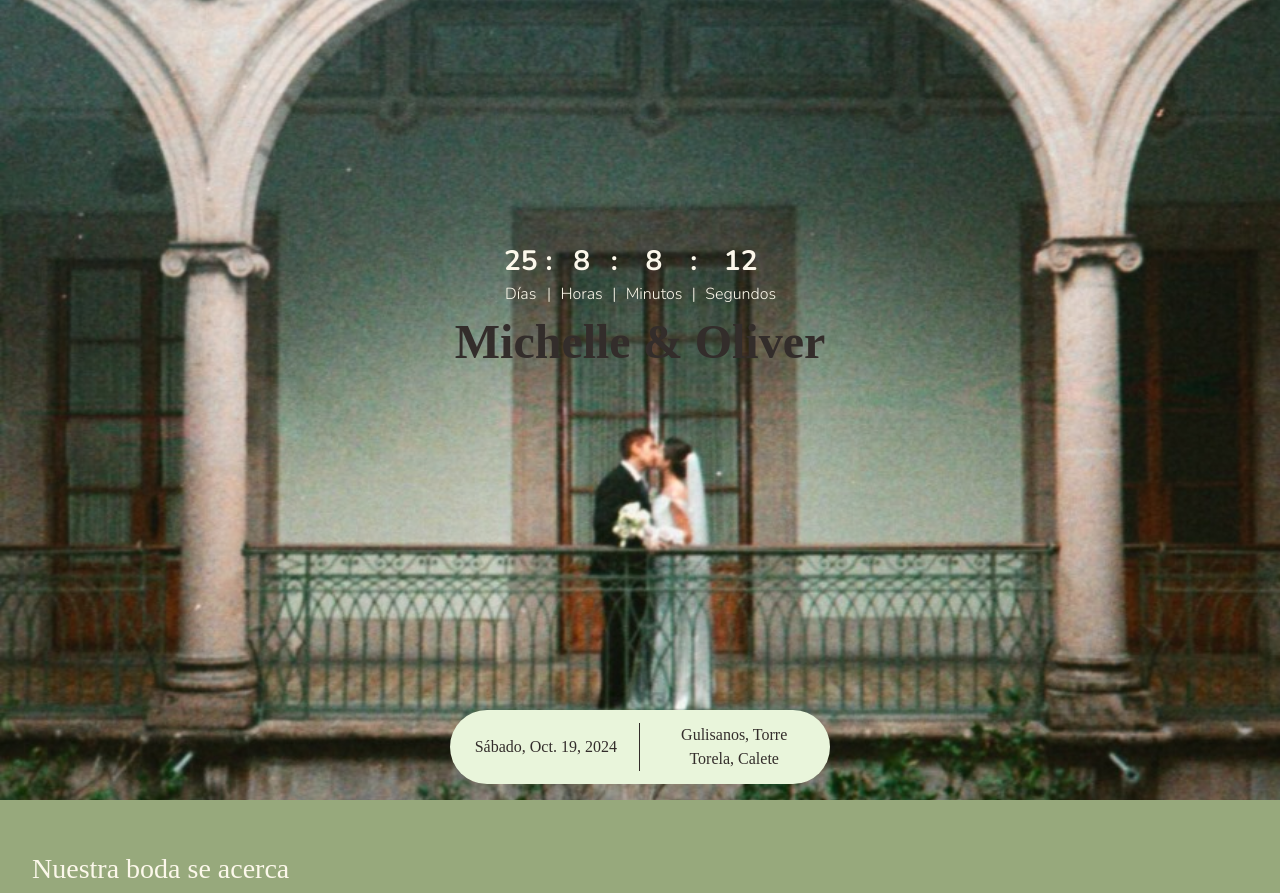
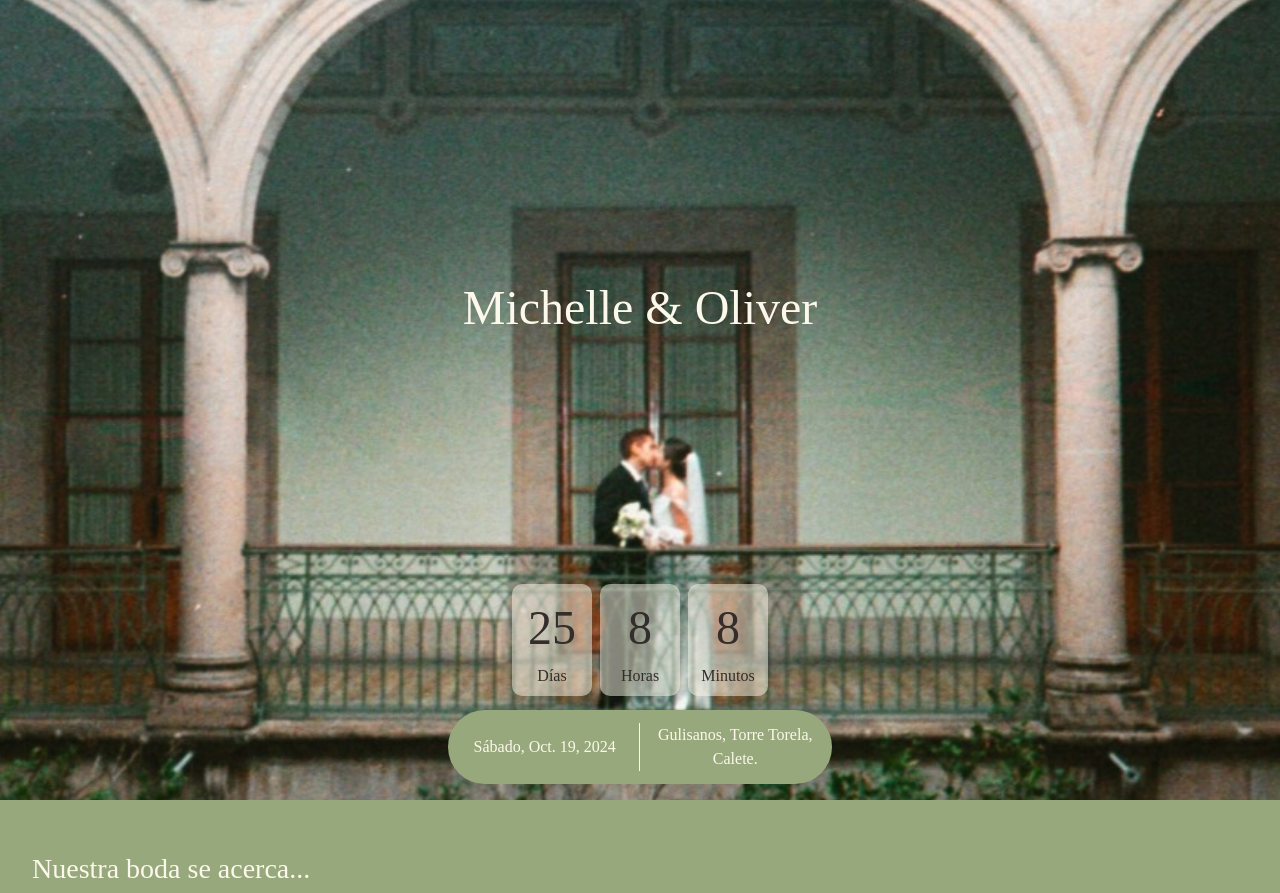
Before and after one commit to olivervillalobos/wedding_invitation, a plain HTML site: page index.html in a window 1280 px wide. Shown: the top 893 px of the page. Drawn offline with Linux system fonts and the light colour scheme; a web font is replaced by a local one.

Commit message:
Invitacion terminada

```diff
--- a/index.html
+++ b/index.html
@@ -4,42 +4,27 @@
     <meta charset="UTF-8">
     <meta name="viewport" content="width=device-width, initial-scale=1.0">
     <link rel="stylesheet" href="style.css">
+
     <title>Michelle & Oliver</title>
 </head>
 <body>
     <header>
         <div class="header-main-div">
+            <h1>Michelle & Oliver</h1>
             <div class="timer">
                 <div class="timer-item">
                     <p id="days"></p>
                     <p>Días</p>
                 </div>
                 <div class="timer-item">
-                    <p>:</p>
-                    <p>|</p>
-                </div>
-                <div class="timer-item">
                     <p id="hours"></p>
                     <p>Horas</p>
-                </div>
-                <div class="timer-item">
-                    <p>:</p>
-                    <p>|</p>
                 </div>
                 <div class="timer-item">
                     <p id="minutes"></p>
                     <p>Minutos</p>
                 </div>
-                <div class="timer-item">
-                    <p>:</p>
-                    <p>|</p>
-                </div>
-                <div class="timer-item">
-                    <p id="seconds"></p>
-                    <p>Segundos</p>
-                </div>
             </div>
-            <h1>Michelle & Oliver</h1>
             <div class="header-information">
                 <div class="header-information-child">
                     <p>Sábado, Oct. 19, 2024</p>
@@ -48,7 +33,7 @@
                     <div id="vl"></div>
                 </div>
                 <div class="header-information-child">
-                    <p><a class="a-link" href="https://maps.app.goo.gl/nErwvjwsGwrpWw3e6" target="_blank">Gulisanos, Torre Torela, Calete</a></p>
+                    <p><a class="a-link" href="https://maps.app.goo.gl/nErwvjwsGwrpWw3e6" target="_blank">Gulisanos, Torre Torela, Calete.</a></p>
                 </div>
             </div>
         </div>
@@ -56,7 +41,7 @@
     <main>
         <section class="wedding-overview">
             <div class="wedding-overview-div">
-                <h2 id="wedding-overview-title">Nuestra boda se acerca</h2>
+                    <h2 id="wedding-overview-title">Nuestra boda se acerca...</h2>
                 <h3 id="wedding-overview-date">Sábado, Oct. 19, 2024</h3>
                 <figure class="polaroid">
                     <img id="polaroid-img"
@@ -65,7 +50,7 @@
                     />
                 </figure>
                 <h3 id="wedding-overview-disclaimer">Estamos encantados de invitarte a celebrar nuestro matrimonio</h3>
-                <p id="wedding-overview-description">Tu presencia en este día tan especial significará mucho para nosotros. Celebrar el amor rodeados de nuestros amigos y familiares es un sueño hecho realidad. Esperamos compartir risas, alegría y momentos inolvidables mientras comenzamos juntos esta nueva aventura.</p>
+                <p id="wedding-overview-description">Tu presencia en este día tan especial significará mucho para nosotros. <br>Celebrar el amor rodeados de nuestros amigos y familiares es un sueño hecho realidad. Esperamos compartir risas, alegría y momentos inolvidables mientras comenzamos juntos esta nueva aventura.</p>
             </div>
         </section>
         <section id="place-section">
@@ -81,7 +66,7 @@
                             <p class="inner-polaroid-text">1:00 PM</p>
                         </figure>
                         <br>
-                        <h2 class="place-header">Fotos</h2>
+                        <h2 class="place-header">Ceremonia y Fotos</h2>
                         <br>
                         <p class="place-text">Blvd. Cuauhtemoc Sur 213, Davila, 22044 Tijuana, B.C.</p>
                         <a  class="a-link place-button right-btn" href="https://maps.app.goo.gl/hwuyuGFfr7sJMHpx5" target="_blank">Detalles</a>
--- a/style.css
+++ b/style.css
@@ -131,7 +131,6 @@ header{
     background-size: cover;
     background-position: center;
 }
-
 .header-main-div{
     height: 100%;
     display: flex;
@@ -139,32 +138,64 @@ header{
     align-items: center;
 }
 .timer{
+    margin-top: 17rem;
     display: flex;
     align-items: center;
     justify-content: center;
-    margin-top: 18rem;
+    margin-bottom: 1rem;
 }
-.timer-item{
+.timer-item {
+    position: relative; /* Ensures the pseudo-element is positioned correctly */
     text-align: center;
     margin: 0 0.25em;
-    color: var(--timer-color);
+    background-color: transparent; /* No background here */
+    border-radius: 10px;
+    padding: 0.5rem;
+    width: 5rem;
+    z-index: 0; /* Ensure text remains on top */
 }
+
+.timer-item::before {
+    content: ''; /* Create the pseudo-element */
+    position: absolute;
+    top: 0;
+    left: 0;
+    right: 0;
+    bottom: 0;
+    background-color: hsla(46, 74%, 95%, 0.5); /* Transparent background */
+    border-radius: 10px;
+    z-index: -1; /* This keeps the background behind the text */
+}
+
+.timer-item p {
+    position: relative;
+    z-index: 1; /* Force the text above the pseudo-element */
+    opacity: 1 !important; /* Ensure the text is fully opaque */
+    color: var(--header-inner-div-text-color) !important; /* Force color */
+}
+
+
 .timer-item p:nth-child(1){
-    font-family: var(--timer-font);
-    font-size: var(--h1-size);
+    color: var(--header-inner-div-text-color); /* Solid text color */
+    font-family: var(--header-inner-text);
+    font-size: var(--header-size);
 }
+
 .timer-item p:nth-child(2){
-    font-family: var(--text-light);
+    color: var(--header-inner-div-text-color); /* Solid text color */
+    font-family: var(--header-inner-text);
     font-size: var(--p-text);
 }
+
 h1{
-    color: var(--header-caption-text-color);
+    margin-top: 17rem;
+    color: var(--timer-color);
     font-family: var(--header-caption);
     font-size: var(--header-size);
-    font-weight: 600;
+    font-weight: 300;
 }
 .header-information{
-    background-color: var(--header-inner-div-bg-color);
+    background-color: var(--main-section-bg-color);
     border-radius: 80px / 80px;
     display: flex;
     flex: 2 1 2;
@@ -173,10 +204,13 @@ h1{
     justify-content: center;
     align-items: center;
     font-size: var(--p-text);
-    color: var(--header-inner-div-text-color);
+    color: var(--main-section-text-color);
     font-family: var(--header-inner-text);
     position: absolute;
     bottom: 0;
+    .a-link:link, .a-link:visited, .a-link:active {
+        color: var(--main-section-text-color);
+    }
 }
 .header-information-vl{
     width: 10%;
@@ -185,7 +219,7 @@ h1{
     justify-content: center;
 }
 #vl{
-    border-left: 1px solid var(--header-inner-div-text-color);
+    border-left: 1px solid var(--main-section-text-color);
     height: 3rem;
     width: 1px;
 }
@@ -193,8 +227,9 @@ h1{
     width: 45%;
     text-align:center;
 }
+
 .a-link:link, .a-link:visited, .a-link:active {
-    color: var(--header-inner-div-text-color);
+    color: var(--place-section-text-color);
 }
 .a-link:hover{
     color: #718355;
@@ -329,7 +364,7 @@ h1{
     gap: 0.5rem;
 }
 footer{
-    background-color: #AC5E23;
+    background-color: var(--main-section-bg-color);
     padding: 3em 2em;
     color: var(--main-section-text-color);
 }
```
